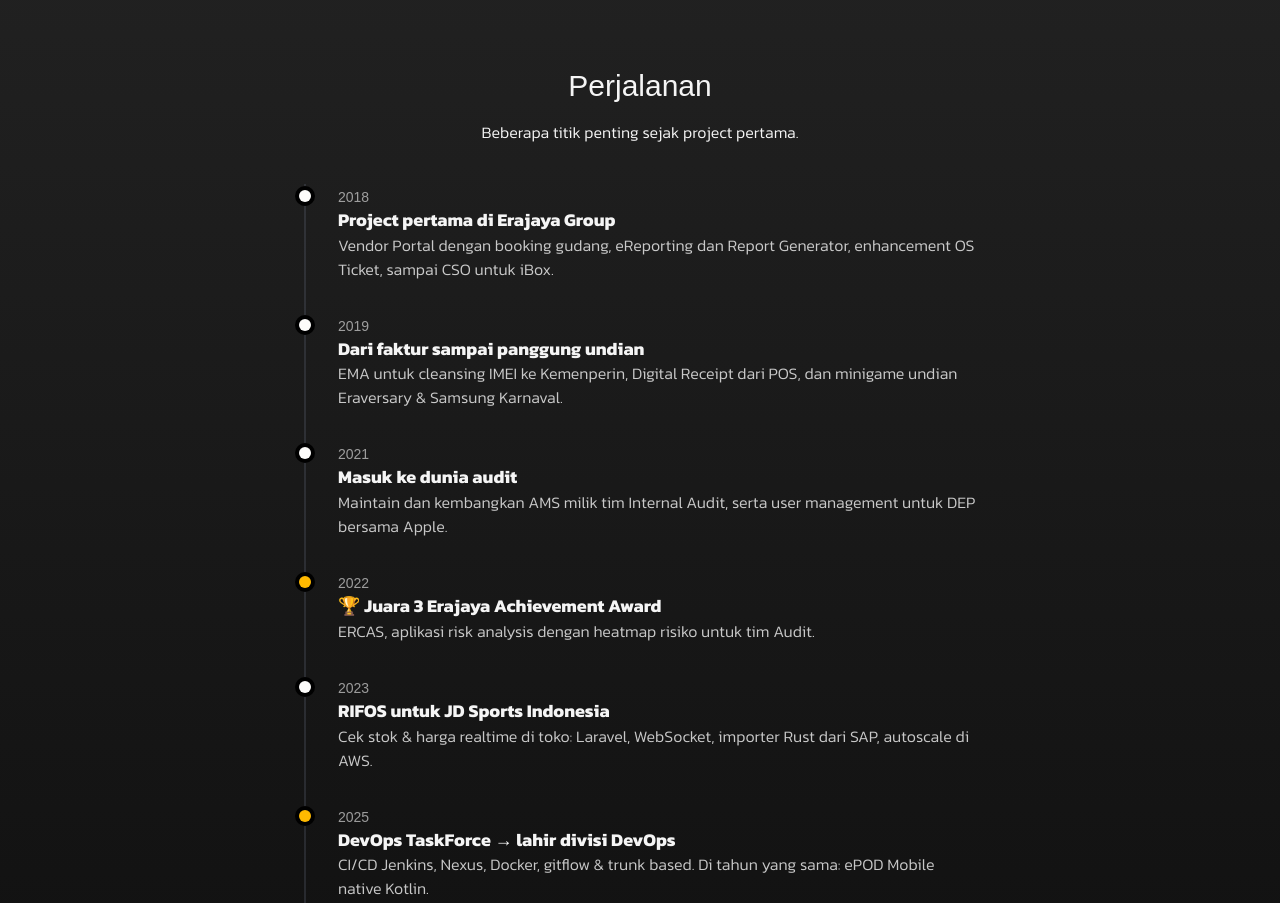
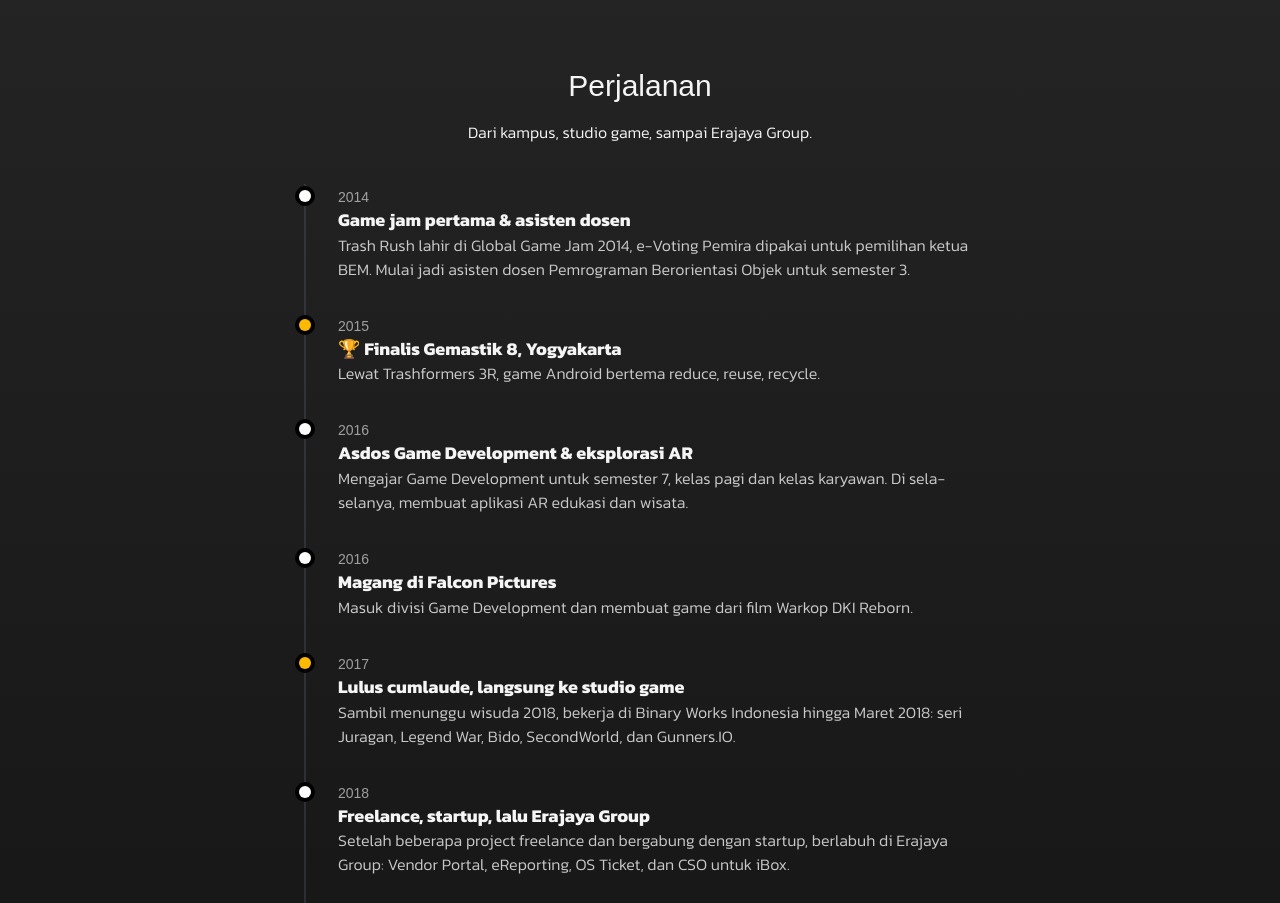
Before and after one commit to taufiqtab/taufiqtab.github.io, an Astro site: page / in a window 1280 px wide. Shown: the part 1320-2223 px from the top of the page. Built offline with nearby package versions, Linux system fonts and the light colour scheme; Astro itself is replaced by a stand-in of ours; a web font is replaced by a local one.

Commit message:
update story

```diff
--- a/src/content/blogs/warkop-dki-reborn.md
+++ b/src/content/blogs/warkop-dki-reborn.md
@@ -1,17 +1,20 @@
 ---
 title: "Warkop DKI Reborn"
-description: "Game bertema Warkop DKI Reborn"
+description: "Game dari film Warkop DKI Reborn, dibuat saat magang di divisi Game Development Falcon Pictures"
 author: "Taufiq Abdullah"
 image:
   url: "../../assets/images/projects/warkop-dki-reborn/cover.jpg"
   alt: "Warkop DKI Reborn"
 pubDate: 2016-09-01
 period: "2016"
+company: "Falcon Pictures"
 platform: "Mobile Game"
 tags: ["unity3d", "csharp", "blender", "gimp", "inkscape", "game development", "casual game"]
 ---
 ## 🎮 Tentang Game
-**Warkop DKI Reborn** adalah game yang dikembangkan pada 2016, tahun ketika film *Warkop DKI Reborn* hadir dan membangkitkan lagi nostalgia trio legendaris itu.
+**Warkop DKI Reborn** adalah game yang saya buat saat **magang di Falcon Pictures**, studio di balik banyak film Indonesia ternama. Saya masuk divisi **Game Development** dan menggarap game dari salah satu film mereka: *Warkop DKI Reborn*.
+
+Film yang membangkitkan lagi nostalgia trio legendaris itu, kini juga hadir dalam bentuk game.
 
 ## 🕹️ Info Game
 | Item | Detail |
@@ -19,6 +22,7 @@ tags: ["unity3d", "csharp", "blender", "gimp", "inkscape", "game development", "
 | **Genre** | Casual |
 | **Platform** | Mobile Game |
 | **Periode** | 2016 |
+| **Studio** | Falcon Pictures |
 | **Engine** | Unity 3D (C#) |
 
 ## 🧰 Toolkit
@@ -32,4 +36,4 @@ Senjata andalan saya selama jadi game developer:
 | **GIMP** | Tekstur dan aset gambar raster |
 | **Inkscape** | Aset vektor: UI, ikon, dan sprite |
 
-> Tertawalah sebelum tertawa itu dilarang.
+> Dari layar lebar ke layar ponsel.
--- a/src/data/timeline.ts
+++ b/src/data/timeline.ts
@@ -9,9 +9,41 @@ export type Milestone = {
 // oldest first
 export const timeline: Milestone[] = [
     {
+        year: "2014",
+        title: "Game jam pertama & asisten dosen",
+        text: "Trash Rush lahir di Global Game Jam 2014, e-Voting Pemira dipakai untuk pemilihan ketua BEM. Mulai jadi asisten dosen Pemrograman Berorientasi Objek untuk semester 3.",
+        href: "/project/trash-rush",
+    },
+    {
+        year: "2015",
+        title: "🏆 Finalis Gemastik 8, Yogyakarta",
+        text: "Lewat Trashformers 3R, game Android bertema reduce, reuse, recycle.",
+        href: "/project/trashformers-3r",
+        highlight: true,
+    },
+    {
+        year: "2016",
+        title: "Asdos Game Development & eksplorasi AR",
+        text: "Mengajar Game Development untuk semester 7, kelas pagi dan kelas karyawan. Di sela-selanya, membuat aplikasi AR edukasi dan wisata.",
+        href: "/project/bangun-ruang-augmented-reality",
+    },
+    {
+        year: "2016",
+        title: "Magang di Falcon Pictures",
+        text: "Masuk divisi Game Development dan membuat game dari film Warkop DKI Reborn.",
+        href: "/project/warkop-dki-reborn",
+    },
+    {
+        year: "2017",
+        title: "Lulus cumlaude, langsung ke studio game",
+        text: "Sambil menunggu wisuda 2018, bekerja di Binary Works Indonesia hingga Maret 2018: seri Juragan, Legend War, Bido, SecondWorld, dan Gunners.IO.",
+        href: "/project/gunners-io",
+        highlight: true,
+    },
+    {
         year: "2018",
-        title: "Project pertama di Erajaya Group",
-        text: "Vendor Portal dengan booking gudang, eReporting dan Report Generator, enhancement OS Ticket, sampai CSO untuk iBox.",
+        title: "Freelance, startup, lalu Erajaya Group",
+        text: "Setelah beberapa project freelance dan bergabung dengan startup, berlabuh di Erajaya Group: Vendor Portal, eReporting, OS Ticket, dan CSO untuk iBox.",
         href: "/project/vendor-portal",
     },
     {
@@ -23,7 +55,7 @@ export const timeline: Milestone[] = [
     {
         year: "2021",
         title: "Masuk ke dunia audit",
-        text: "Maintain dan kembangkan AMS milik tim Internal Audit, serta user management untuk DEP bersama Apple.",
+        text: "Mengembangkan AMS untuk tim Internal Audit dan user management untuk DEP bersama Apple.",
         href: "/project/audit-management-system",
     },
     {
--- a/src/pages/index.astro
+++ b/src/pages/index.astro
@@ -98,7 +98,7 @@ const allPosts = (await getCollection("blogs")).sort(sortItemsByDateDesc);
   <section class="page-content text-center!">
     <h2 class="sigmar-ff text-balance pt-0!">Perjalanan</h2>
     <p class="kanit-light text-balance mb-10!">
-      Beberapa titik penting sejak project pertama.
+      Dari kampus, studio game, sampai Erajaya Group.
     </p>
     <CareerTimeline />
   </section>
```
